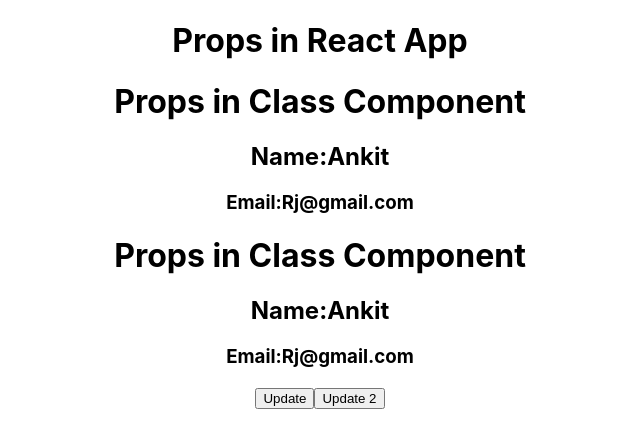
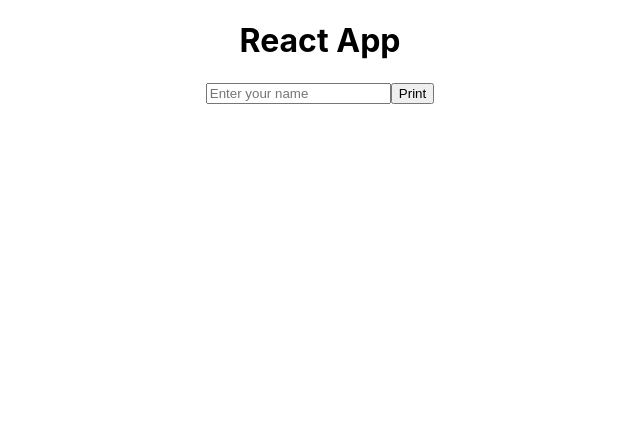
Before and after one commit to Bijarniankit/react-for-dummies, a React (Create React App) app: page / in a window 1280 px wide. Shown: the top 448 px of the page, without its empty margins (320-960 px from the left). Built offline with nearby package versions, Linux system fonts and the light colour scheme.

Commit message:
getting input box value

```diff
--- a/src/App.js
+++ b/src/App.js
@@ -1,29 +1,27 @@
 import './App.css';
-import React from 'react';
-// import User1 from './User1';
-// import User from './User';
-// import Userr from './Userr';
-// import Props from './Props_functional';
-import Props from './Props_class';
+import React,{useState} from 'react';
 
-/*Props class component  PROPS_CLASS */
-class App extends React.Component {
-    constructor(){
-      super();
-      this.state={
-      name:"Ankit"
-      }}
-   render() {
-      return(
-        <div className='App'>
-        <h1>Props in React App</h1>
-        <Props name={"Ankit" }  Email={"Rj@gmail.com"}/>
-        <Props name={this.state.name }  Email={"Rj@gmail.com"}/>
-        <button onClick={()=>this.setState({name:"sanjay"})}>Update</button>
-        <button onClick={()=>this.setState({name:"Ankit"})}>Update 2</button>
-        </div>
-      );
-    }
+
+function App() {
+
+  const [data, setData]=useState("Start Typing");
+  const [print, setPrint]=useState(false);
+
+  function getData(value) {
+    console.warn(value.target.value);
+    setData(value.target.value);
+    setPrint(false);
+  }
+
+  return (
+    <div className="App">
+      <h1>React App</h1>
+      { print ? <h3>{data}</h3> :null}
+      <input type="text" placeholder="Enter your name" onChange={getData} />
+      <button onClick={()=>{setPrint(true)}} > Print </button>
+    </div>
+  );
 }
 
+
 export default App;
```
Also changed, not shown: src/App __class componenet prop.js (added, +29 -0 lines).
